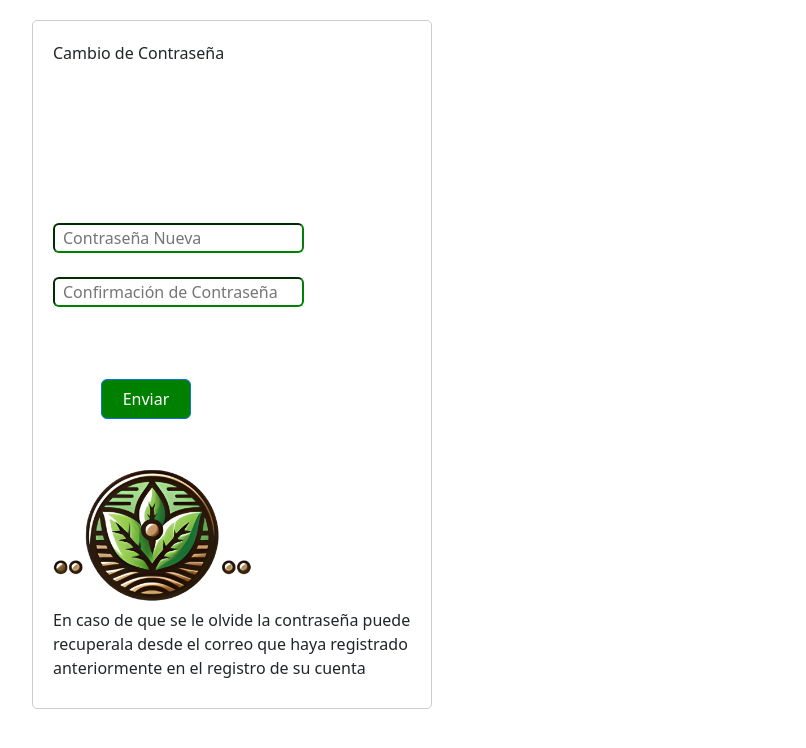
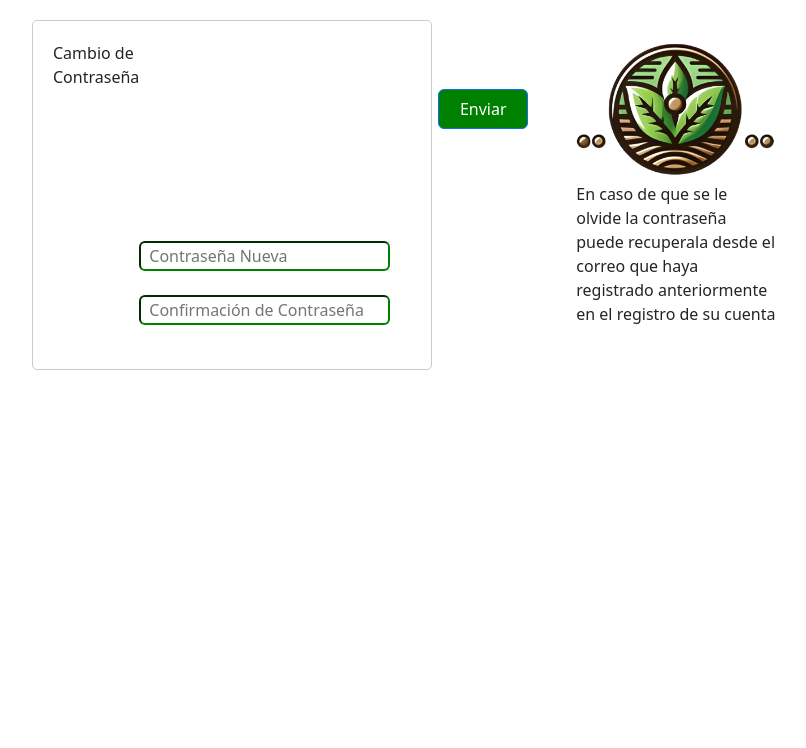
Before and after one commit to Sharit-Vargas07/Atomic, a React (Vite) app in the folder FronendAgroRegister/: page /olvidocontra3 in a window 1280 px wide. Shown: the top 748 px of the page, without its empty margins (408-1214 px from the left). Built offline with nearby package versions, Linux system fonts and the light colour scheme.

Commit message:
uniendo vistas

```diff
--- a/FronendAgroRegister/src/pages/OlvidoContrase.jsx
+++ b/FronendAgroRegister/src/pages/OlvidoContrase.jsx
@@ -1,9 +1,7 @@
 import React from 'react';
 import Formulario from '../components/organismos/Formulario.jsx';
 import Botones from '../components/atomos/Botones.jsx';
-import { Modal } from 'react-bootstrap';
 import Logo from '../../src/assets/LogoOrigi.png';
-import imgFondo from '../assets/imagen1.png'
 
 export const Olvidopasstree = () => {
     const campos = [
@@ -16,7 +14,10 @@ export const Olvidopasstree = () => {
         borderRadius: '5px', // Ajustando las esquinas del borde
         padding: '20px', // Ajustando el relleno interno
         margin: '20px auto', // Centrando el formulario horizontalmente
-        maxWidth: '400px' // Estableciendo el ancho máximo del formulario
+        maxWidth: '400px', // Estableciendo el ancho máximo del formulario
+        display: 'flex',
+        justifycontent: 'center'
+
     };
 
     return (
@@ -24,17 +25,18 @@ export const Olvidopasstree = () => {
             <div className='flex items-center justify-center'>
                 <form style={formularioStyle}>
                     <label className="text-xl font-bold flex justify-center items-center p-10">Cambio de Contraseña</label>
-                    <div style={{marginTop :'150px'}}>
+                    <div style={{marginTop :'200px'}}>
                         <Formulario campos={campos} />
                     </div>
                     <div className='flex flex-col m-5 justify-center items-center'>
                         <Botones children='Enviar' />
                     </div>
-                    <img src={Logo} alt="" className="flex img-fluid mx-auto " style={{ maxWidth: '200px', maxHeight: '200px' }} />
-                <div className='w-2/6 ml-10 p-20'>
+                    <div className='w-2/6 ml-10 p-20'>
+                <img src={Logo} alt="" className="flex img-fluid mx-auto " style={{ maxWidth: '200px', maxHeight: '200px' }} />
                     <label className="text-xl font-bold justify-center items-center p-10">En caso de que se le olvide la contraseña puede recuperala desde el correo que haya registrado anteriormente en el registro de su cuenta</label>
                 </div>
                 </form>
+
 
             </div>
         </div>
```
